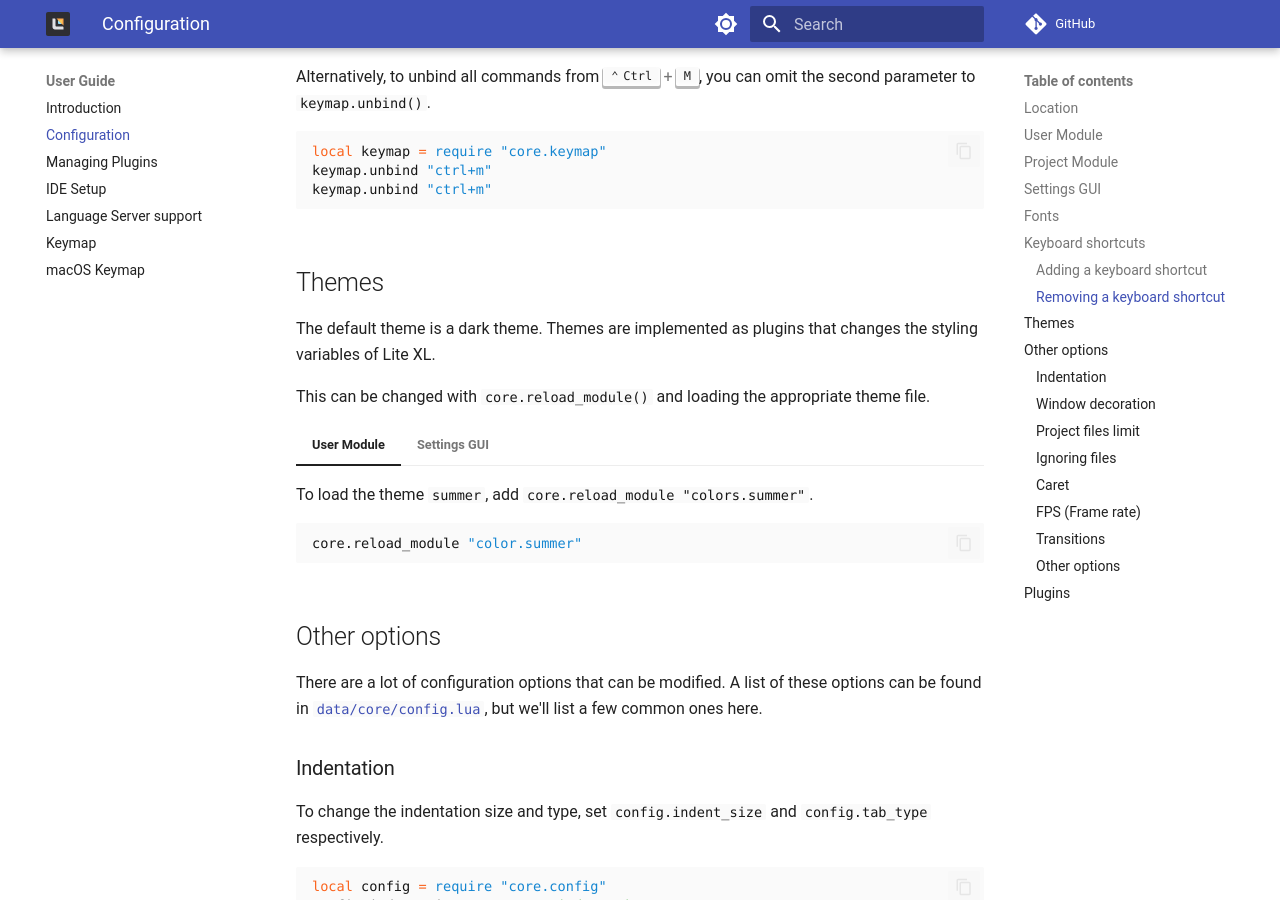
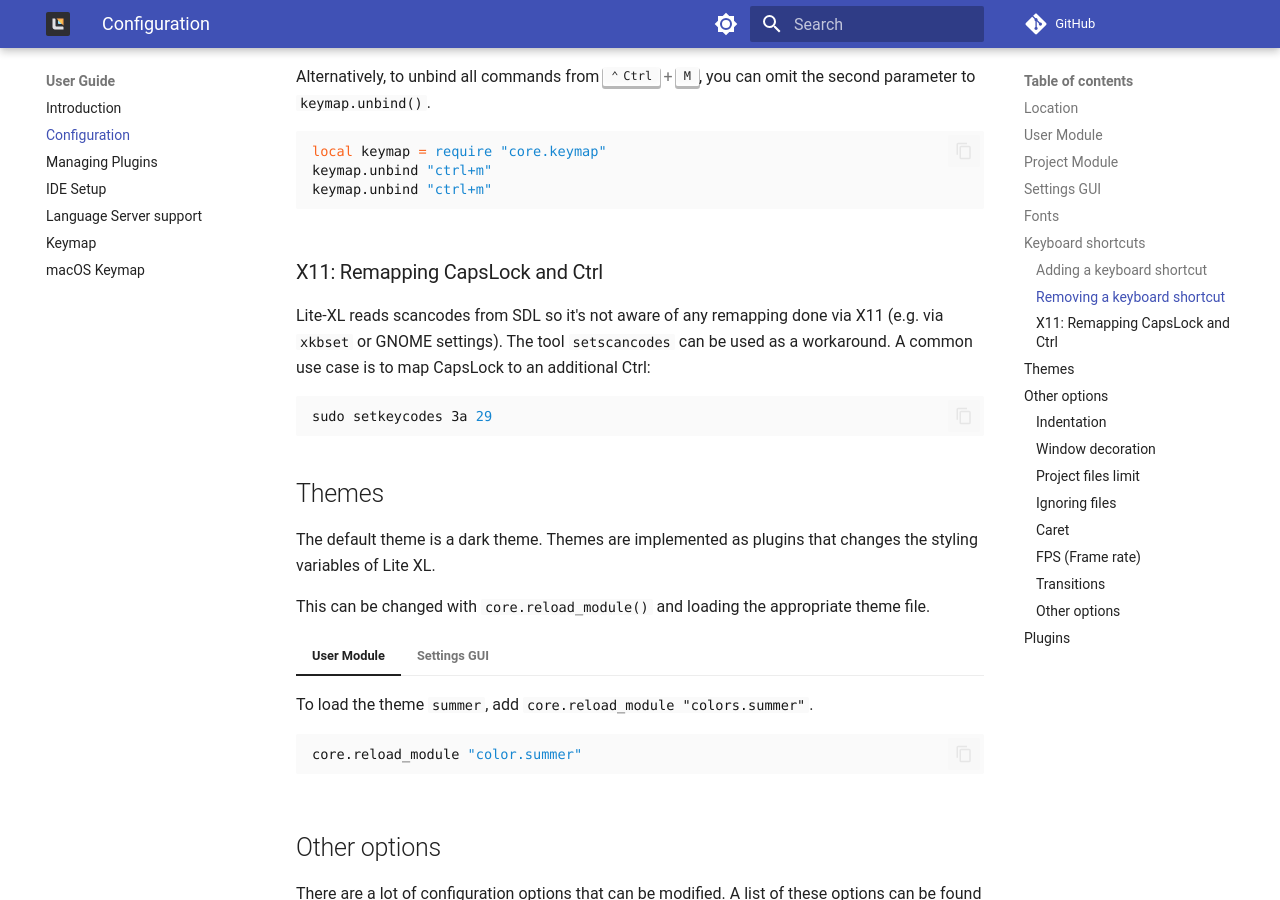
Before and after one commit to lite-xl/lite-xl.github.io, an MkDocs documentation site: the page built from docs/user-guide/configuration.md, in a window 1280 px wide and 900 px high, scrolled down 3637 px. Built offline with MkDocs 1.6.1 and Material for MkDocs 9.7.7, drawn with Linux system fonts in a browser that asks for light colours; plug-ins that fetch from the network failed and are left out; comment, search, counter and statistics services are not loaded; the version menu is left out.

Commit message:
Added docs for X11 key remapping
Lite-XL does not seem to be aware of any keyboard re-mapping done via the usual tools (such as `xkbset` or the GNOME setting).

I assume this is because Lite is built on SDL, which is getting its keyboard input via some mechanism that is bypassing the usual X11 drudgery?

Anywhoo, as a lifelong Caps -> Ctrl remapping this is kind of a big deal. Fortunately there's a pretty straightforward workaround. This is a big enough deal that I think it'll cause a lot of people to bounce off Lite-XL pretty quickly.

I'm not sure this is the best place in the docs but I think it's worth documenting *somewhere*. Happy to move locations or wording as suggested.

````diff
--- a/docs/user-guide/configuration.md
+++ b/docs/user-guide/configuration.md
@@ -236,6 +236,15 @@ To remove an existing keyboard shortcut, you can use `keymap.unbind()`.
     Afterwards, press the "Save" button to save the changes.
     ![Screenshot showing the keybind changer][13]{ loading=lazy }
 
+### X11: Remapping CapsLock and Ctrl
+
+Lite-XL reads scancodes from SDL so it's not aware of any remapping done via X11 (e.g. via `xkbset` or GNOME settings).
+The tool `setscancodes` can be used as a workaround. A common use case is to map CapsLock to an additional Ctrl:
+
+```bash
+sudo setkeycodes 3a 29
+```
+
 ## Themes
 
 The default theme is a dark theme.
````
